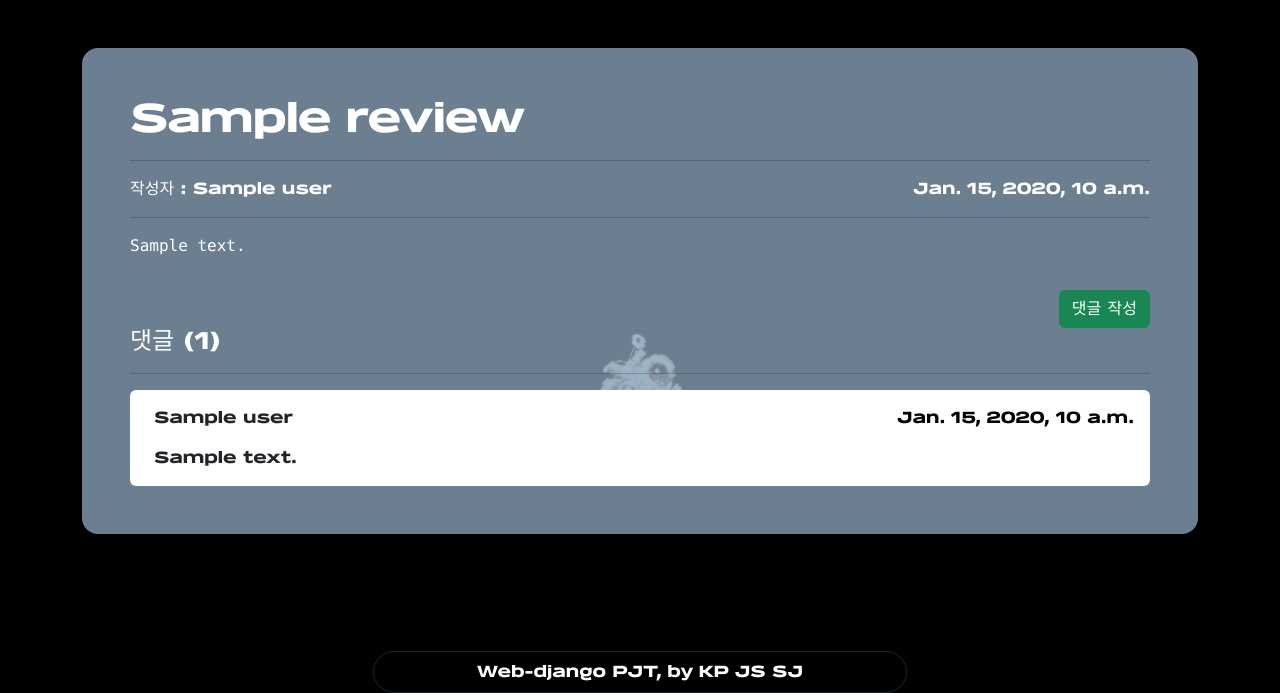
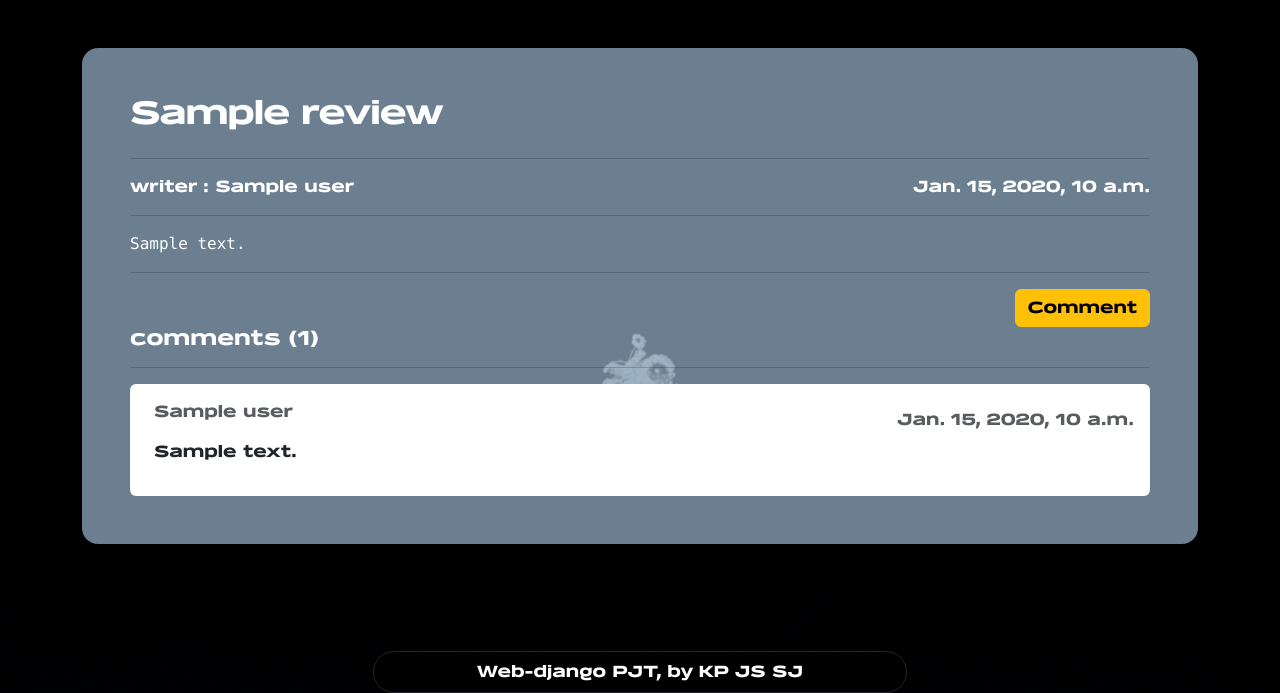
Before and after one commit to wdahlia/1021-Pair-PJT, a Django app: template PJT/articles/templates/articles/detail.html in a window 1280 px wide. Shown: the part 107-800 px from the top of the page. Run offline with Django 3.2, Linux system fonts and the light colour scheme; the template is opened without the code that fills it: most values are stand-ins (such as "Sample title", 1, 10 or a date in 2020); some libraries are stand-ins or nearby versions.

Commit message:
Review Detail

```diff
--- a/PJT/articles/templates/articles/detail.html
+++ b/PJT/articles/templates/articles/detail.html
@@ -7,50 +7,58 @@
 
   <div class="container d-flex flex-column justify-content-center my-5">
     <div class="review-detail p-5 rounded-4 shadow-lg">
-    <h1 class="text-white font-space">{{ review.title }}</h1>
+      <div class="d-flex justify-content-between">
+      <h2 class="text-white font-space">{{ review.title }}</h2>
+        {% if request.user == review.user %}
+          <a href="{% url 'articles:update' review.pk %}" class="btn btn-outline-dark mt-5">Edit</a>
+        {% endif %}
+      </div>
       <i></i>
       <hr>
       <div class="d-flex justify-content-between align-middle">
-      <p class="text-white">작성자 : {{ review.user }}</p>
+        <p class="text-white">
+          writer :
+          {{ review.user }}</p>
         {% if review.created_at == review.updated_at %}
           <p class="text-white">{{ review.created_at }}</p>
         {% else %}
-      <p class="text-white">{{ review.updated_at }} (수정됨)</p>
+          <p class="text-white">{{ review.updated_at }}
+            (수정됨)</p>
         {% endif %}
       </div>
       <hr class="mt-0">
       <pre class="fs-6 text-white ">{{ review.content}}</pre>
-    <div class="d-flex justify-content-end my-3">
+      {% comment %} <div class="d-flex justify-content-end my-3">
         {% if request.user == review.user %}
-      <a href="{% url 'articles:update' review.pk %}" class="btn btn-dark">글 수정</a>
+          <a href="{% url 'articles:update' review.pk %}" class="btn btn-outline-dark mt-5">Edit</a>
         {% endif %}
-    </div>
+      </div> {% endcomment %}
+      <hr>
       <form action="{% url 'articles:comment_create' review.pk %}" method="POST">
         {% csrf_token %}
         {% bootstrap_form comment_form %}
-      <div class="text-end"><input class="btn btn-success" type="submit" value="댓글 작성"></div>
+        <div class="text-end"><input class="btn btn-warning" type="submit" value="Comment"></div>
       </form>
-    <h4 class="text-white">댓글 ({{ comments|length }})</h4>
+      <h5 class="text-white">comments ({{ comments|length }})</h5>
       <hr>
       <ul class="list-group list-group-flush rounded-2">
         {% for comment in comments %}
           <li class="list-group-item align-middle">
             <div class="d-flex justify-content-between align-items-center">
-          <p class="card-text mx-2 my-2">{{ comment.user }}</p>
+              <p class="card-text text-muted m-2">{{ comment.user }}</p>
+              <p class="card-text text-muted pt-3">{{ comment.created_at }}</p>
 
-          <div class="d-flex">
-            <p class="card-text text-black">{{ comment.created_at }}</p>
+            </div>
+            <div class="d-flex justify-content-between align-items-center m-2">
+              <p class="">
+                {{ comment.content }}
+              </p>
               {% if request.user == comment.user %}
                 <form action="{% url 'articles:comment_delete' review.pk comment.pk %}" method="POST">
                   {% csrf_token %}
-              <input class="bg-danger text-white mx-2 border-0 text-decoration-none rounded-2" type="submit" value="삭제">
+                  <input class="text-danger bg-white ms-3 border-1 border-danger text-decoration-none rounded-2" type="submit" value="삭제">
                 </form>
               {% endif %}
-          </div>
-
-        </div>
-        <div class="m-2">
-          {{ comment.content }}
             </div>
           </li>
         {% endfor %}
--- a/PJT/templates/base.html
+++ b/PJT/templates/base.html
@@ -40,7 +40,7 @@
                 <a class="nav-link" href="{% url 'accounts:profile' user.pk %}">Hello,
                   {{ request.user.username }}</a>
               </li>
-              <a class="nav-link mx-2" href="{% url 'accounts:logout' %}">Sign Out</a>
+              <a class="nav-link mx-2" href="{% url 'accounts:logout' %}">Logout</a>
             </ul>
             <!-- guest -->
           {% else %}
```
Also changed, not shown: PJT/db.sqlite3. Lines whose indentation alone changed are shown as unchanged.
